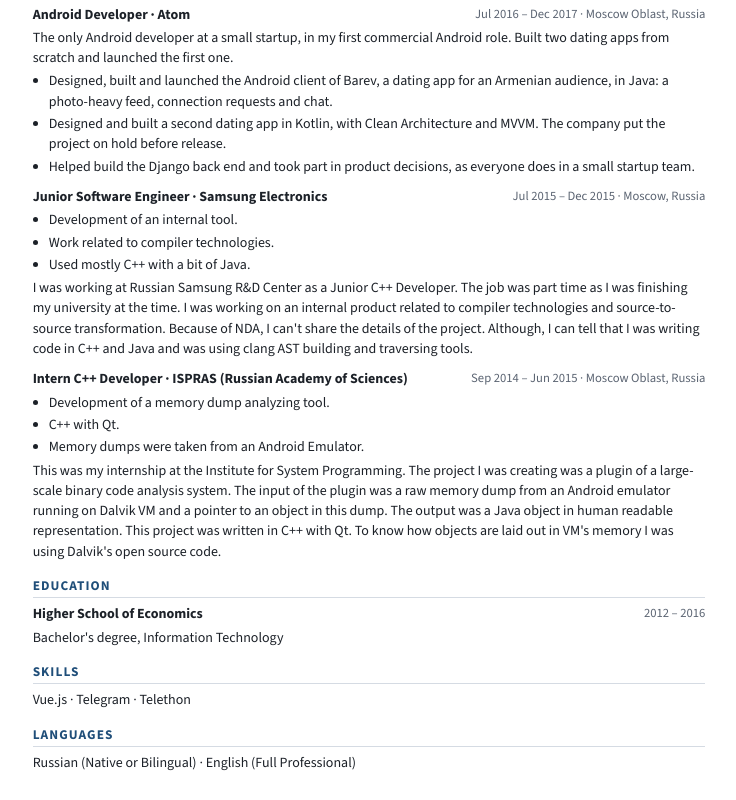
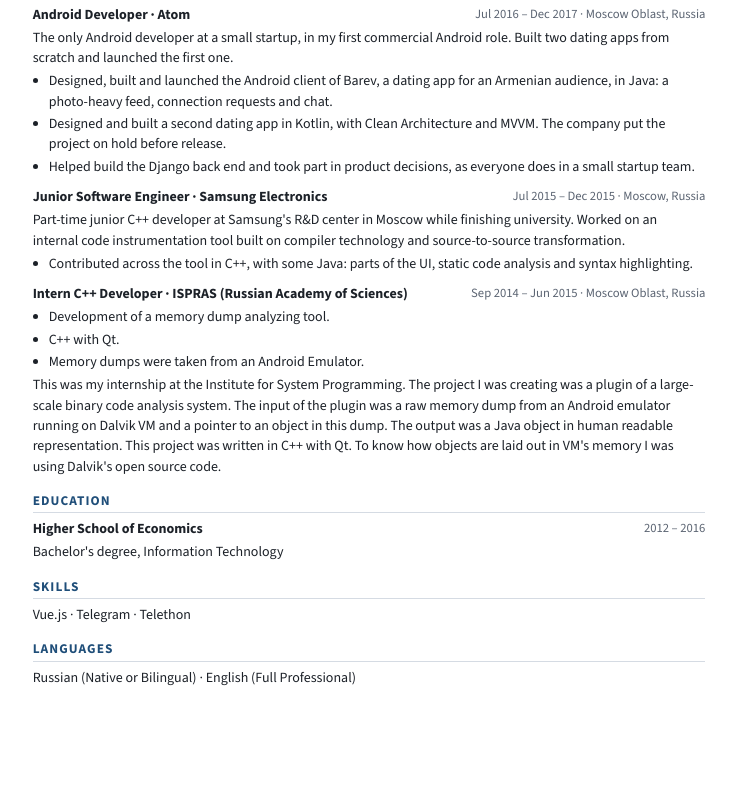
Before and after one commit to Murashov/claude-code-assistant, a plain HTML site: page work/cv/cv.html in a window 1280 px wide. Shown: the part 2570-3370 px from the top of the page, without its empty margins (271-1007 px from the left). After the commit the page ends 3285 px from the top, so only its background shows below. Drawn offline with nearby package versions, Linux system fonts and the light colour scheme.

Commit message:
CV: Samsung section with Art's context
Co-Authored-By: Claude <noreply@anthropic.com>
Claude-Session: https://claude.ai/code/session_01E3v7tWKecC2d1eeGTMP2ep

```diff
--- a/work/cv/cv.html
+++ b/work/cv/cv.html
@@ -154,12 +154,10 @@ li{margin:2px 0}
 
 <section class="job" id="samsung">
   <div class="job-head"><span class="role">Junior Software Engineer · Samsung Electronics</span><span class="meta">Jul 2015 – Dec 2015 · Moscow, Russia</span></div>
+  <p>Part-time junior C++ developer at Samsung's R&amp;D center in Moscow while finishing university. Worked on an internal code instrumentation tool built on compiler technology and source-to-source transformation.</p>
   <ul>
-    <li>Development of an internal tool.</li>
-    <li>Work related to compiler technologies.</li>
-    <li>Used mostly C++ with a bit of Java.</li>
+    <li>Contributed across the tool in C++, with some Java: parts of the UI, static code analysis and syntax highlighting.</li>
   </ul>
-  <p>I was working at Russian Samsung R&amp;D Center as a Junior C++ Developer. The job was part time as I was finishing my university at the time. I was working on an internal product related to compiler technologies and source-to-source transformation. Because of NDA, I can't share the details of the project. Although, I can tell that I was writing code in C++ and Java and was using clang AST building and traversing tools.</p>
 </section>
 
 <section class="job" id="ispras">
```
Also changed, not shown: 1 other file.
